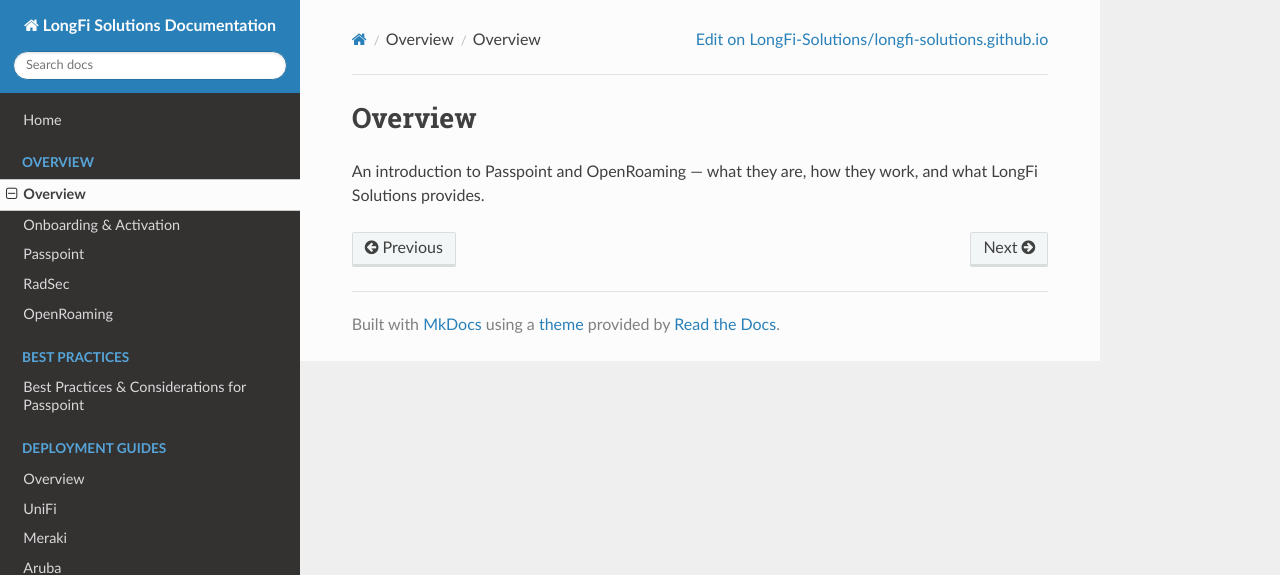
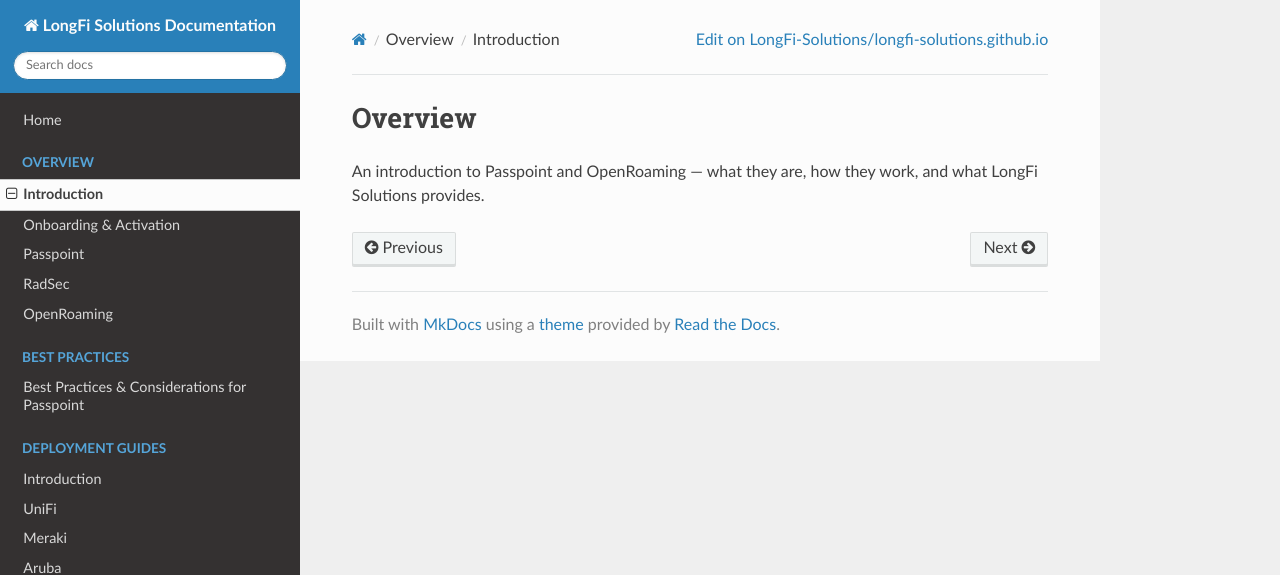
Before and after one commit to LongFi-Solutions/longfi-solutions.github.io, an MkDocs documentation site: the page built from docs/overview/index.md, in a window 1280 px wide. Shown: the top 575 px of the page. Built offline with MkDocs 1.6.1, drawn with Linux system fonts in a browser that asks for light colours; nearby versions of some CDN libraries; part of the change alters nothing that is shown.

Commit message:
Fix Previous/Next nav by renaming duplicate section page titles

```diff
--- a/mkdocs.yml
+++ b/mkdocs.yml
@@ -26,7 +26,7 @@ markdown_extensions:
 nav:
   - Home: index.md
   - Overview:
-    - Overview: overview/index.md
+    - Introduction: overview/index.md
     - Onboarding & Activation: overview/onboarding-activation.md
     - Passpoint: overview/passpoint.md
     - RadSec: overview/radsec.md
@@ -34,7 +34,7 @@ nav:
   - Best Practices:
     - Best Practices & Considerations for Passpoint: best-practices/index.md
   - Deployment Guides:
-    - Overview: deployment/index.md
+    - Introduction: deployment/index.md
     - UniFi: deployment/unifi.md
     - Meraki: deployment/meraki.md
     - Aruba: deployment/aruba.md
```
